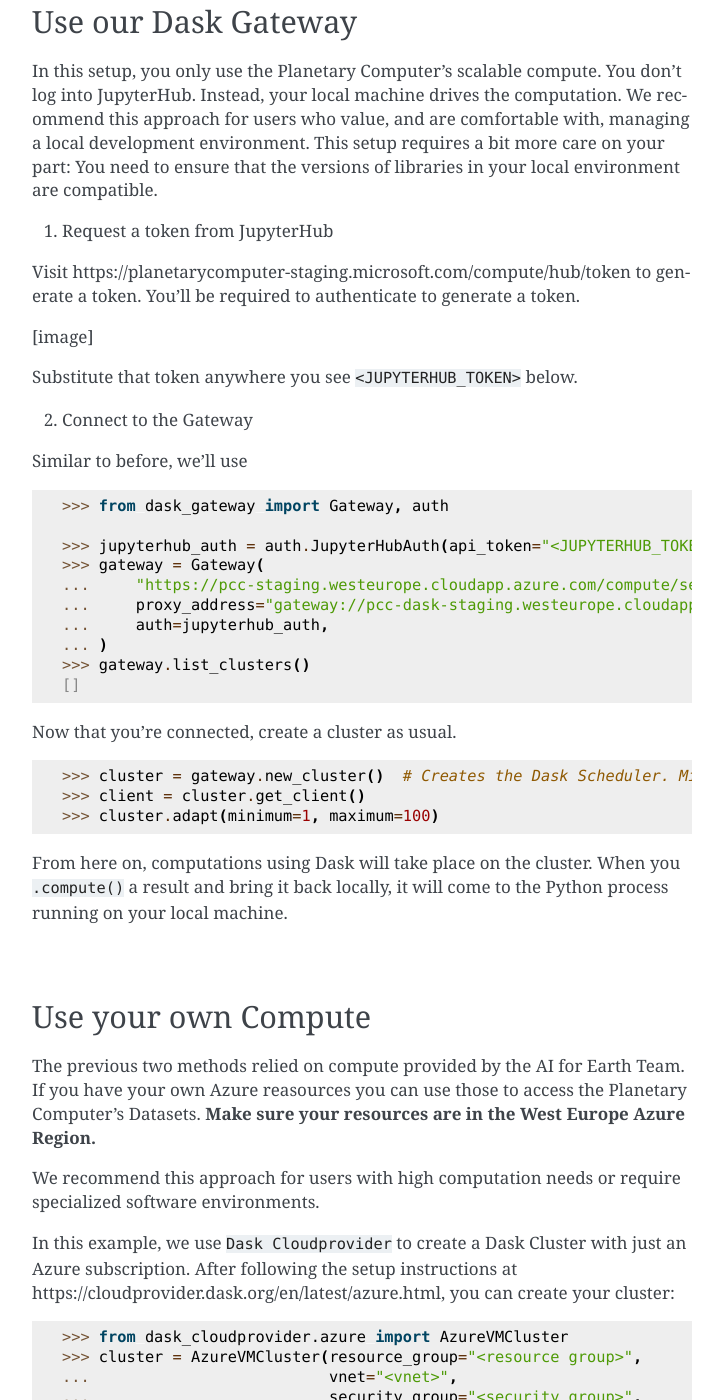
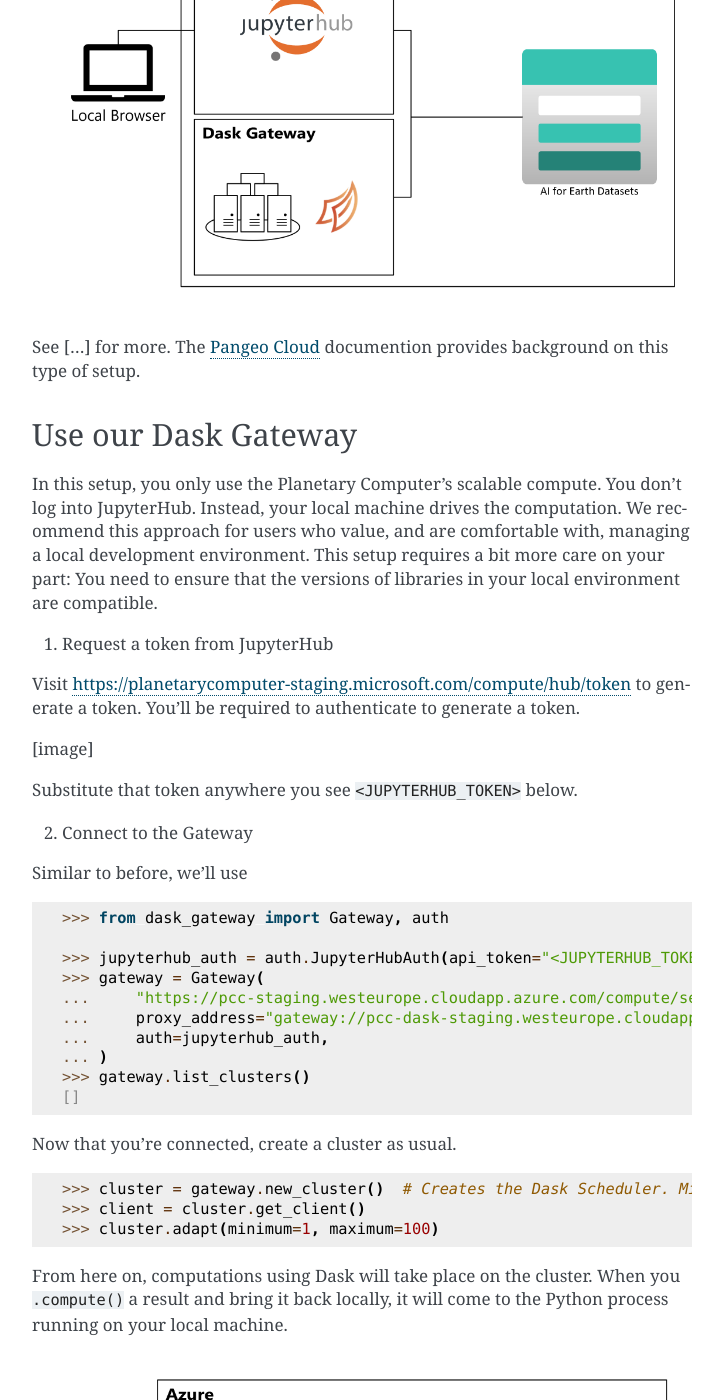
Before and after one commit to microsoft/PlanetaryComputerDataCatalog, a Sphinx documentation site: the page built from docs/compute/computing.md, in a window 1280 px wide and 1400 px high, scrolled down 946 px. Shown: the whole window, without its empty margins (388-1111 px from the left). Built offline with Sphinx 7.4.7, drawn with Linux system fonts in a browser that asks for light colours; some of the changed text lies outside the part shown.

Commit message:
Fixup markdown lint
Adds alt text for images, and sources them from an /images directory.
Also removes bare URLs and changes the title heading of the page, which
generates the link name in the TOC.

````diff
--- a/docs/compute/computing.md
+++ b/docs/compute/computing.md
@@ -25,7 +25,7 @@
 
 With this setup, all of the computation happens on Azure, whether on a single node or on a cluster with Dask.
 
-![](jupyterhub-diagram.png)
+![Diagram showing compute components within Azure](images/jupyterhub-diagram.png)
 
 See [...] for more. The [Pangeo Cloud](https://pangeo.io/cloud.html) documention provides background on this type of setup.
 
@@ -36,7 +36,7 @@
 
 1. Request a token from JupyterHub
 
-Visit https://planetarycomputer-staging.microsoft.com/compute/hub/token to generate a token. You'll be required to authenticate to generate a token.
+Visit <https://planetarycomputer-staging.microsoft.com/compute/hub/token> to generate a token. You'll be required to authenticate to generate a token.
 
 [image]
 
@@ -70,7 +70,7 @@
 From here on, computations using Dask will take place on the cluster. When you `.compute()` a result and bring it back locally,
 it will come to the Python process running on your local machine.
 
-![](gateway-diagram.png)
+![Diagram showing Compute on Azure without JupyterHub](images/gateway-diagram.png)
 
 ## Use your own Compute
 
@@ -79,7 +79,7 @@
 
 We recommend this approach for users with high computation needs or require specialized software environments.
 
-In this example, we use `Dask Cloudprovider` to create a Dask Cluster with just an Azure subscription. After following the setup instructions at https://cloudprovider.dask.org/en/latest/azure.html, you can create your cluster:
+In this example, we use `Dask Cloudprovider` to create a Dask Cluster with just an Azure subscription. After following the setup instructions at <https://cloudprovider.dask.org/en/latest/azure.html>, you can create your cluster:
 
 ```python
 >>> from dask_cloudprovider.azure import AzureVMCluster
````
Also changed, not shown: other parts of docs/compute/computing.md (+2 -2 lines).
